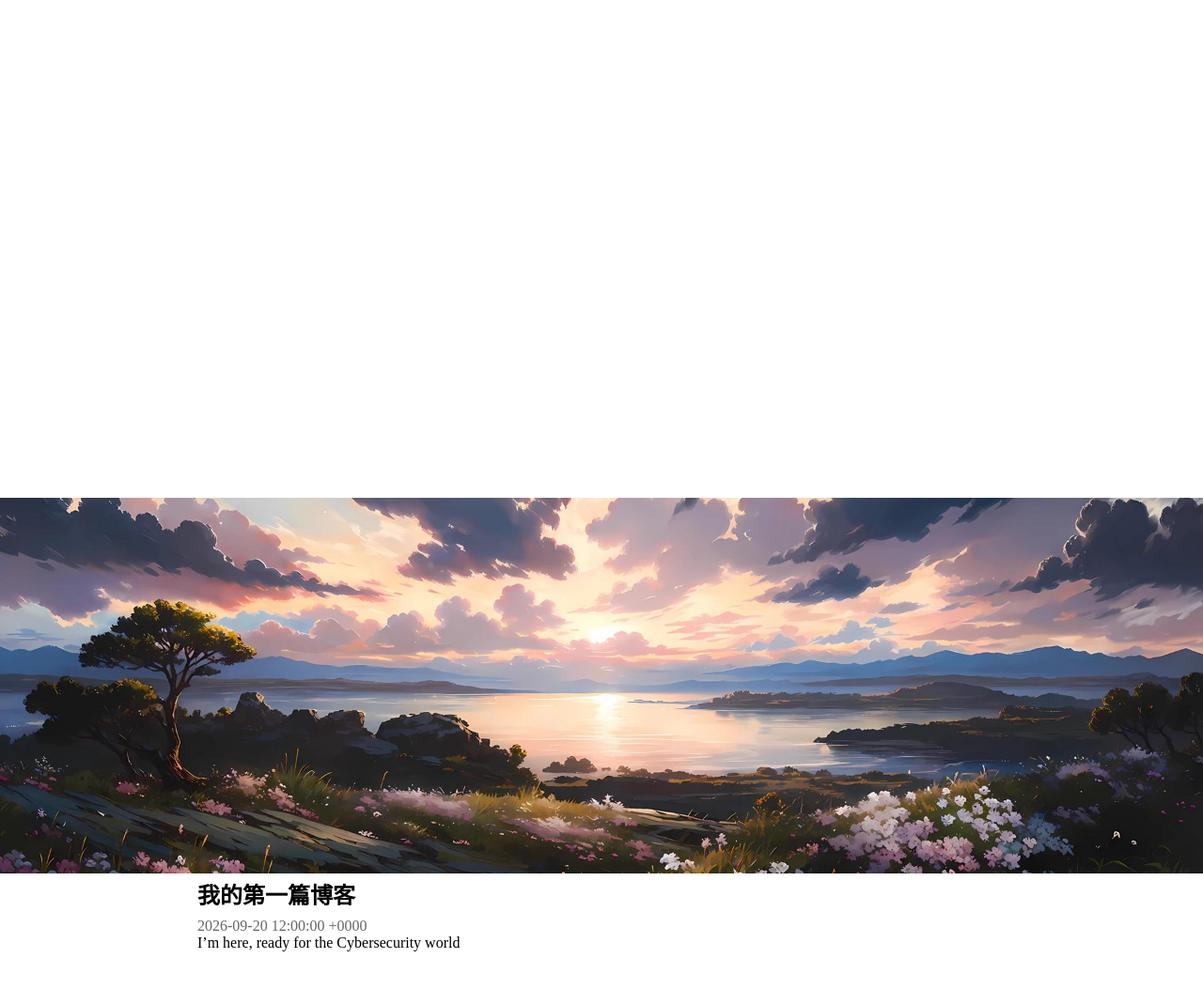
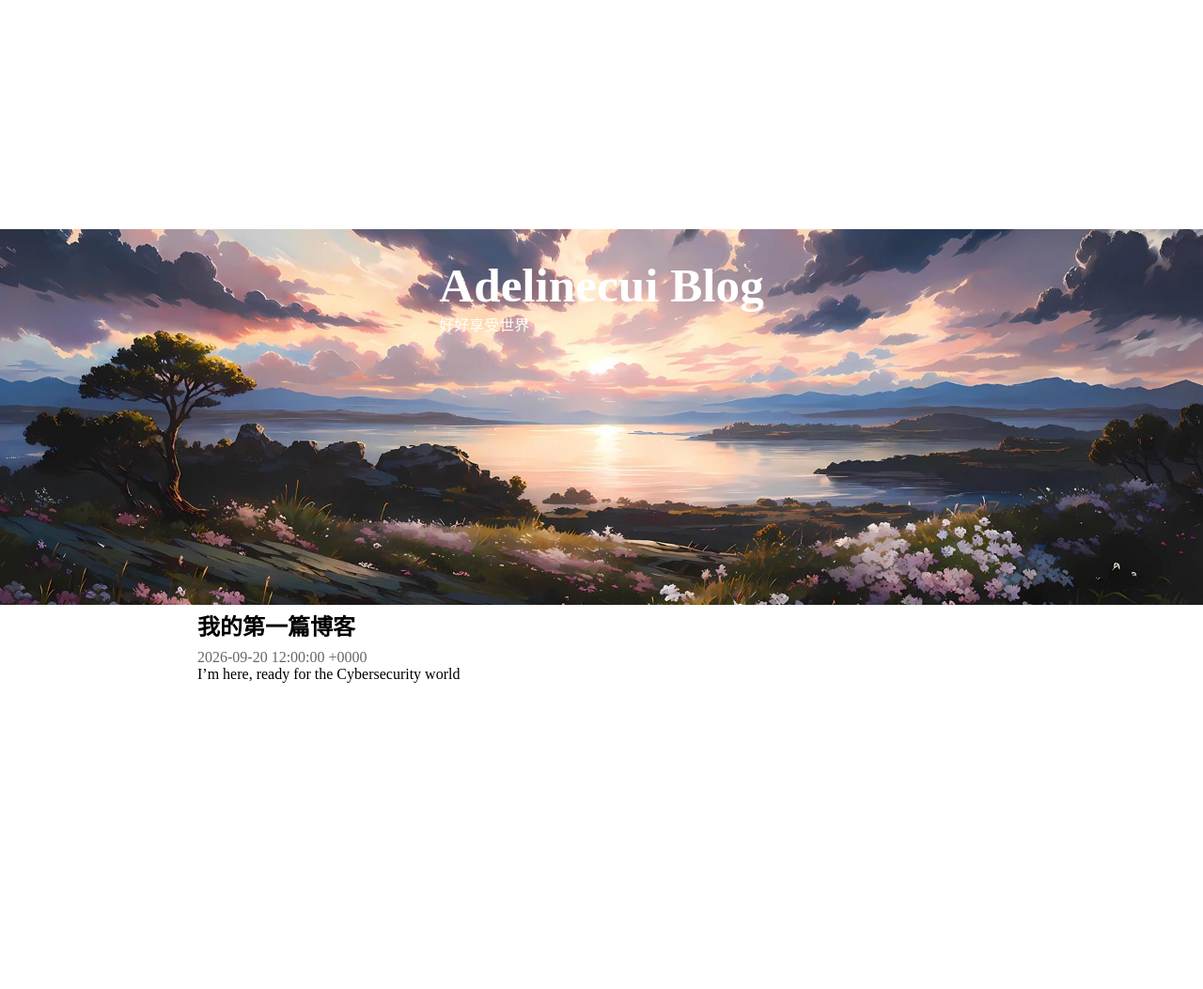
Before and after one commit to adelinecui/adelinecui.github.io, a Jekyll site: the page built from _posts/2026-09-20-first-post.md, in a window 1280 px wide. Shown: the whole page at 94% size. Built offline with Jekyll 4.4.1, drawn with Linux system fonts in a browser that asks for light colours; after the commit the page ends 900 px from its top, so only the background shows below that.

Commit message:
Adjust banner image margin in post layout

```diff
--- a/_layouts/post.html
+++ b/_layouts/post.html
@@ -8,7 +8,7 @@
 </head>
 <body>
 {% include header.html %}
-<img src="/img/banner.jpg" style="width:100%;max-height:400px;object-fit:cover;margin-top:-100px;">
+<img src="/img/banner.jpg" style="width:100%;max-height:400px;object-fit:cover;margin-top:-400px;">
 <article class="post" style="margin-top:0;padding-top:0;">
 <h1>{{ page.title }}</h1>
 <p class="post-date">{{ page.date }}</p >
```
